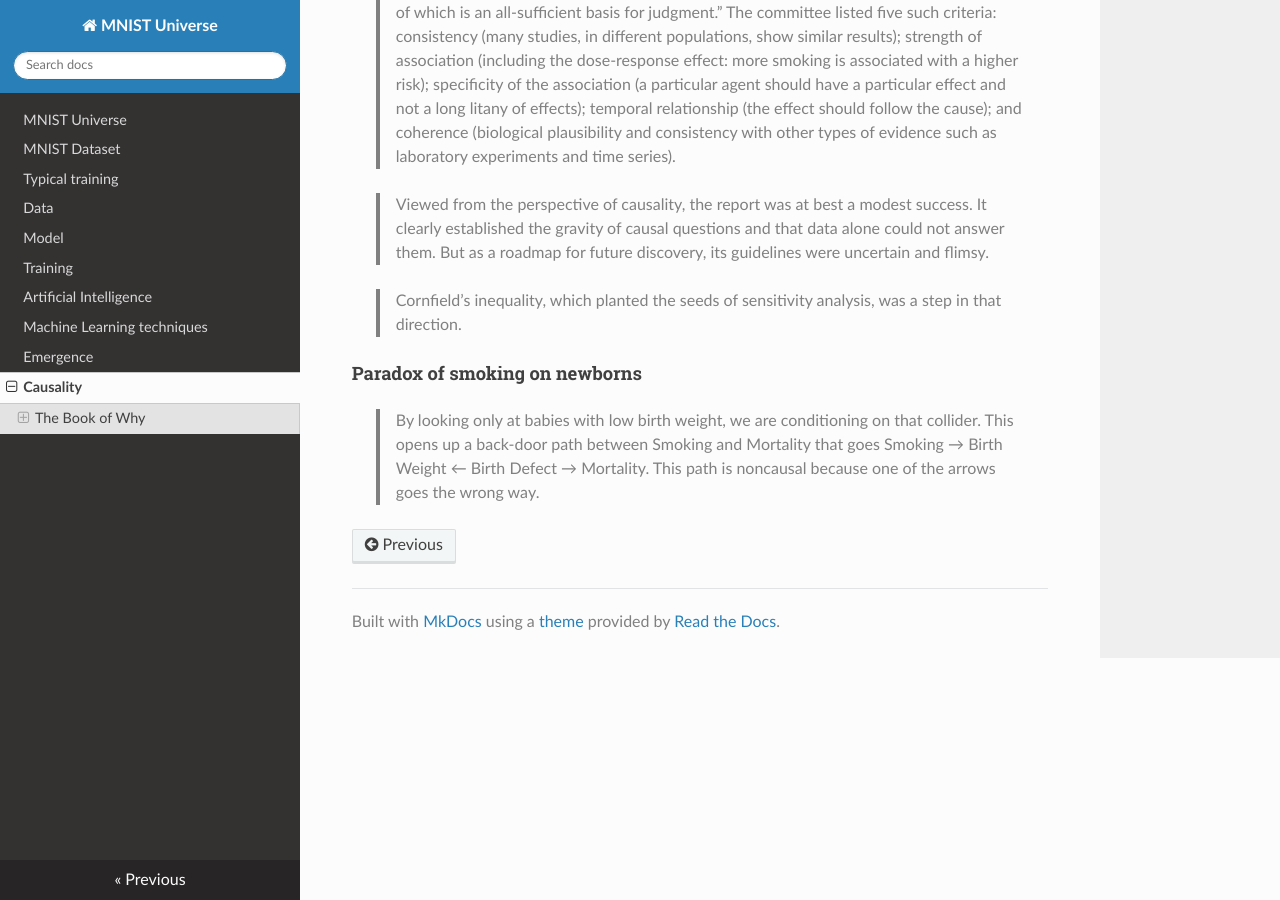
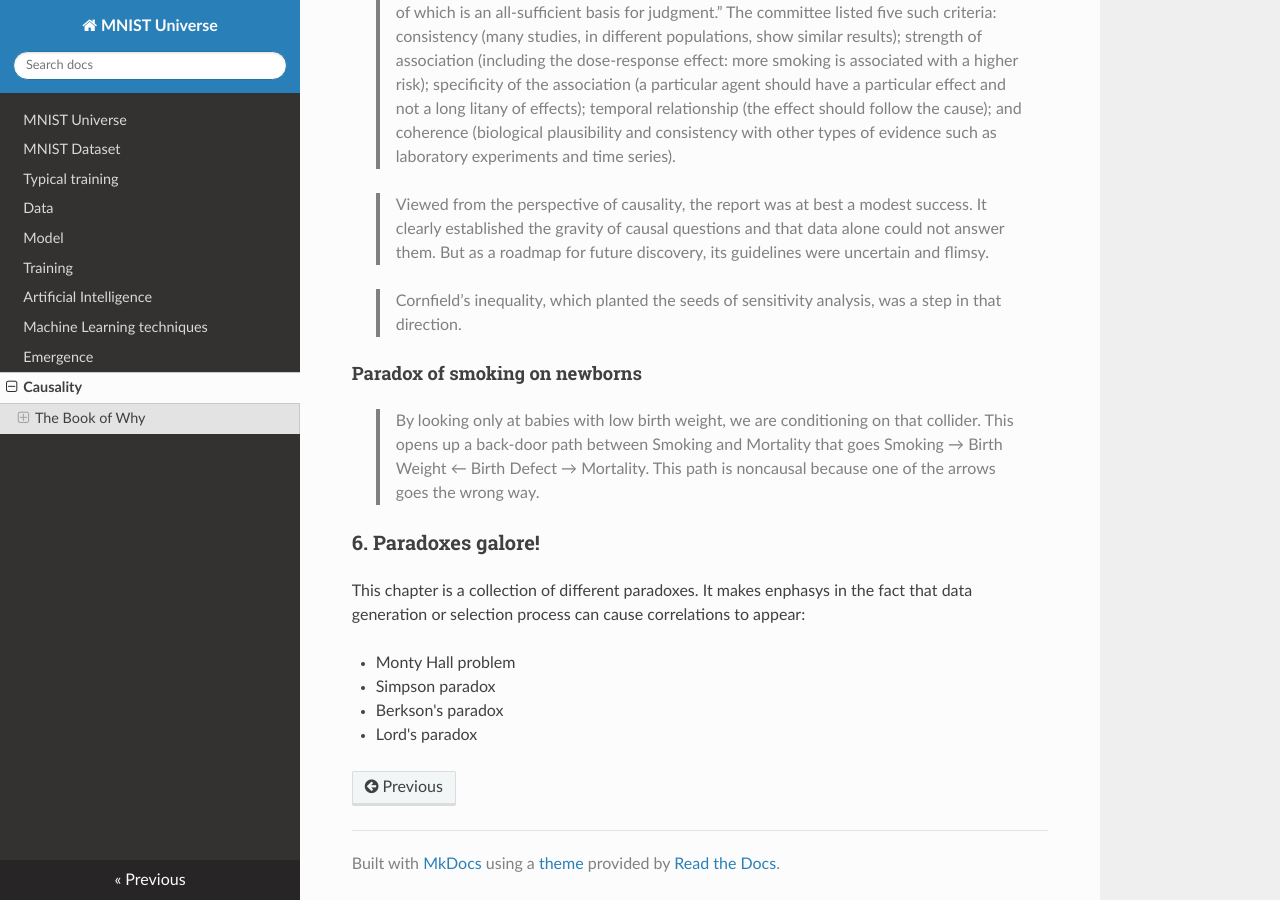
Before and after one commit to ironbar/mnist_universe, an MkDocs documentation site: the page built from docs/08_causality.md, in a window 1280 px wide and 900 px high, scrolled down 8466 px. Built offline with MkDocs 1.6.1, drawn with Linux system fonts in a browser that asks for light colours; nearby versions of some CDN libraries; formulas are drawn with MathJax 3.

Commit message:
Update 08_causality.md

```diff
--- a/docs/08_causality.md
+++ b/docs/08_causality.md
@@ -262,3 +262,12 @@ This are the rules to stop the flow of information throught any individual junct
 #### Paradox of smoking on newborns
 
 > By looking only at babies with low birth weight, we are conditioning on that collider. This opens up a back-door path between Smoking and Mortality that goes Smoking → Birth Weight ← Birth Defect → Mortality. This path is noncausal because one of the arrows goes the wrong way.
+
+### 6. Paradoxes galore!
+
+This chapter is a collection of different paradoxes. It makes enphasys in the fact that data generation or selection process can cause correlations to appear:
+
+- Monty Hall problem
+- Simpson paradox
+- Berkson's paradox
+- Lord's paradox
```
